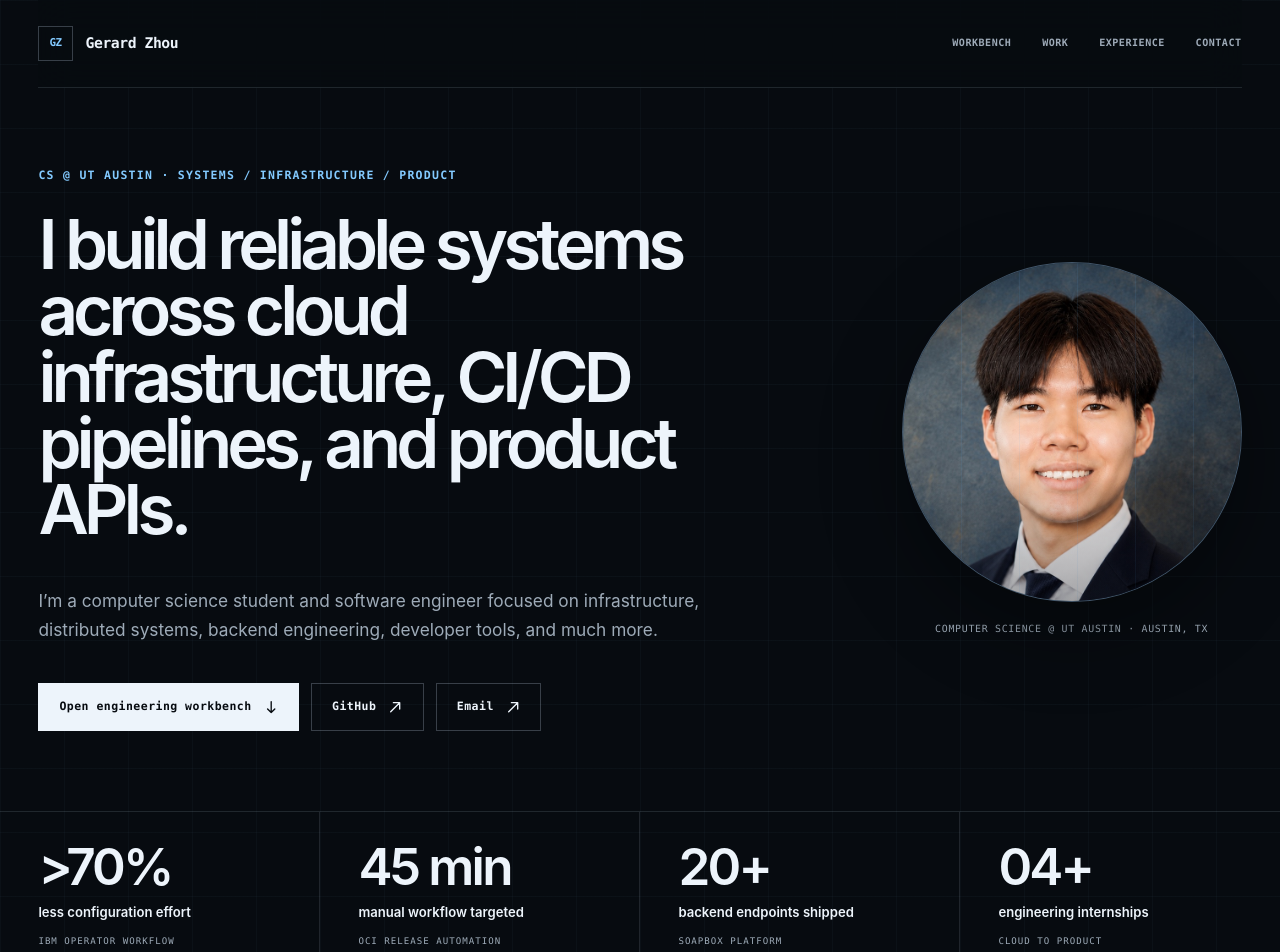
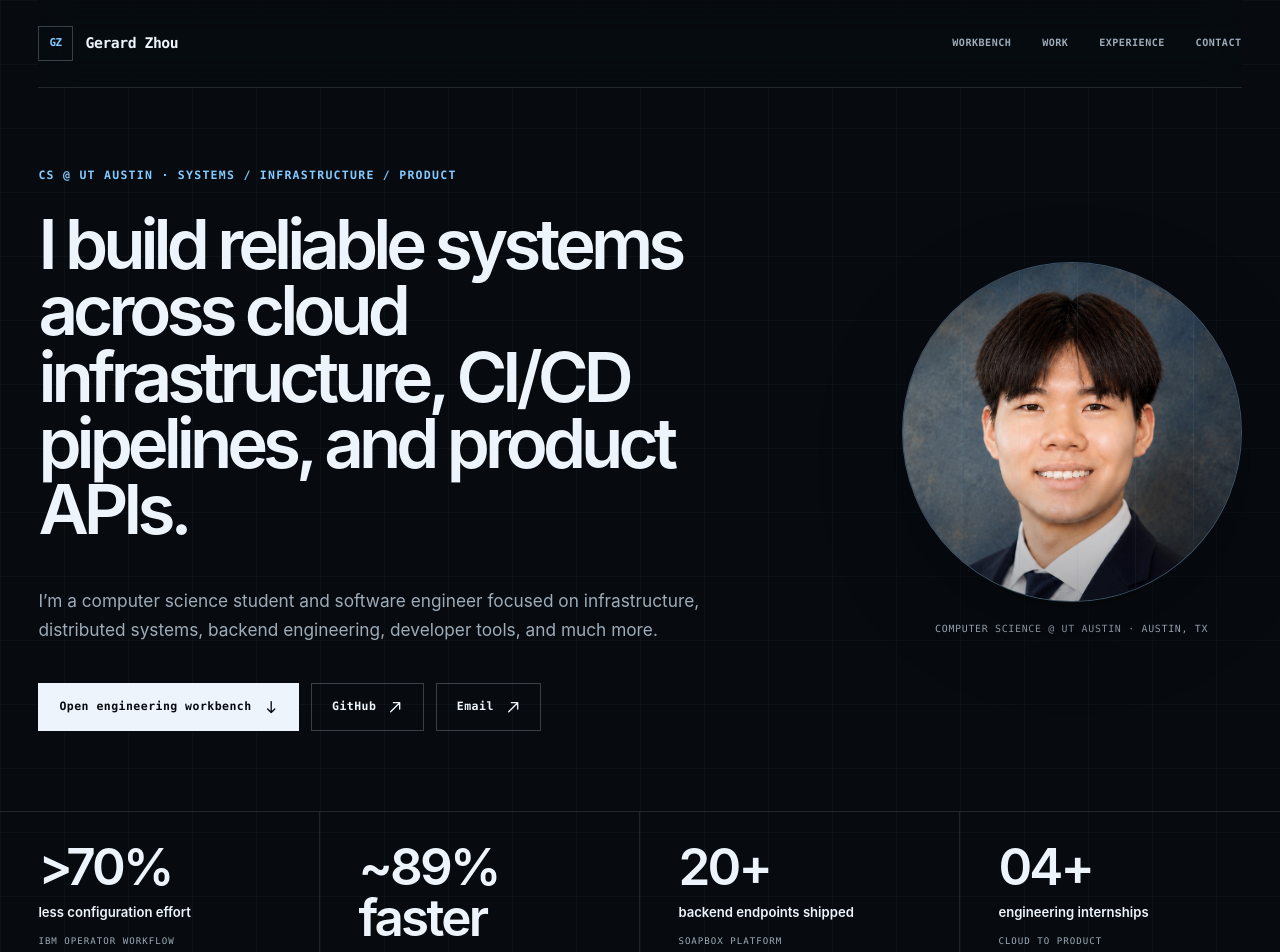
Before and after one commit to GerardZhou/GerardZhou.github.io, a React (Vite) app: page / in a window 1280 px wide. Shown: the top 952 px of the page. Built offline with nearby package versions, Linux system fonts and the light colour scheme.

Commit message:
refine: fixing text on proofPoints

```diff
--- a/src/portfolioData.ts
+++ b/src/portfolioData.ts
@@ -111,9 +111,9 @@ export const proofPoints = [
     context: "IBM operator workflow",
   },
   {
-    value: "45 min",
-    label: "manual workflow targeted",
-    context: "OCI release automation",
+    value: "~89% faster",
+    label: "estimated OCI VCN release workflow",
+    context: "45 min → 5 min via CI/CD automation",
   },
   {
     value: "20+",
```
